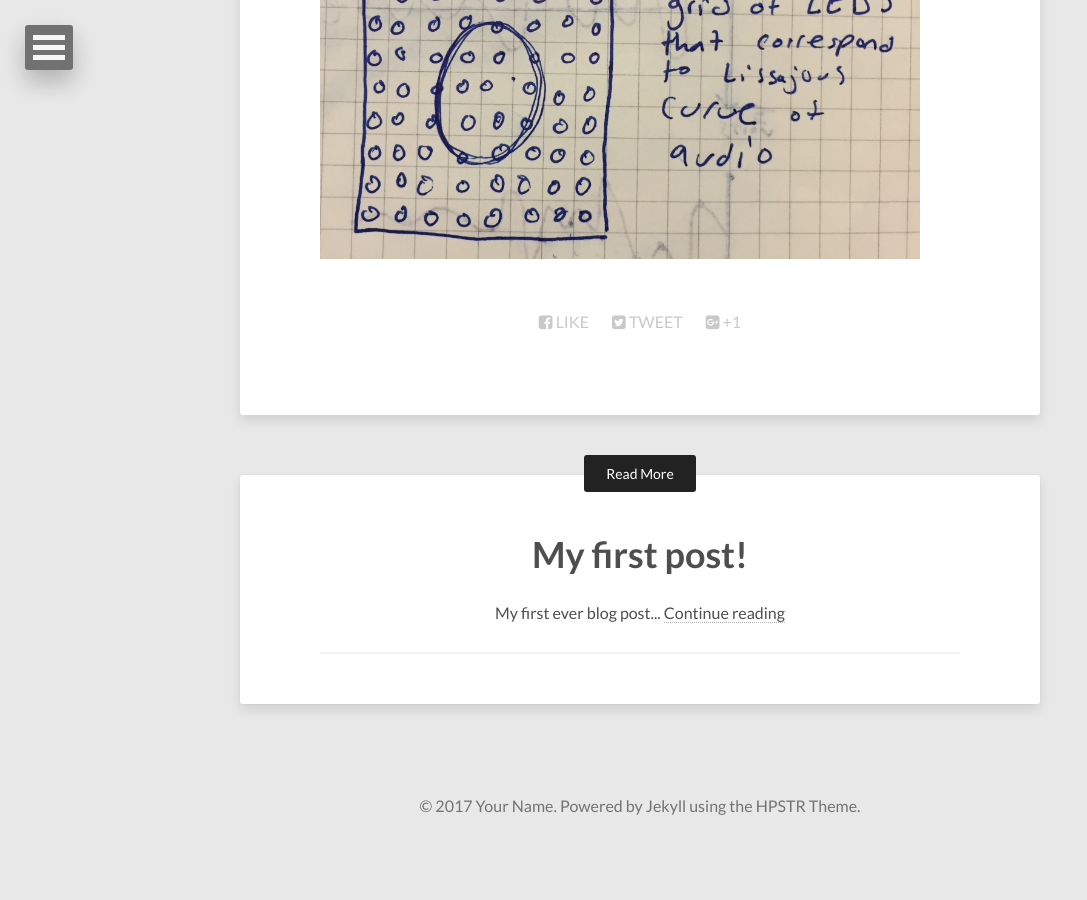
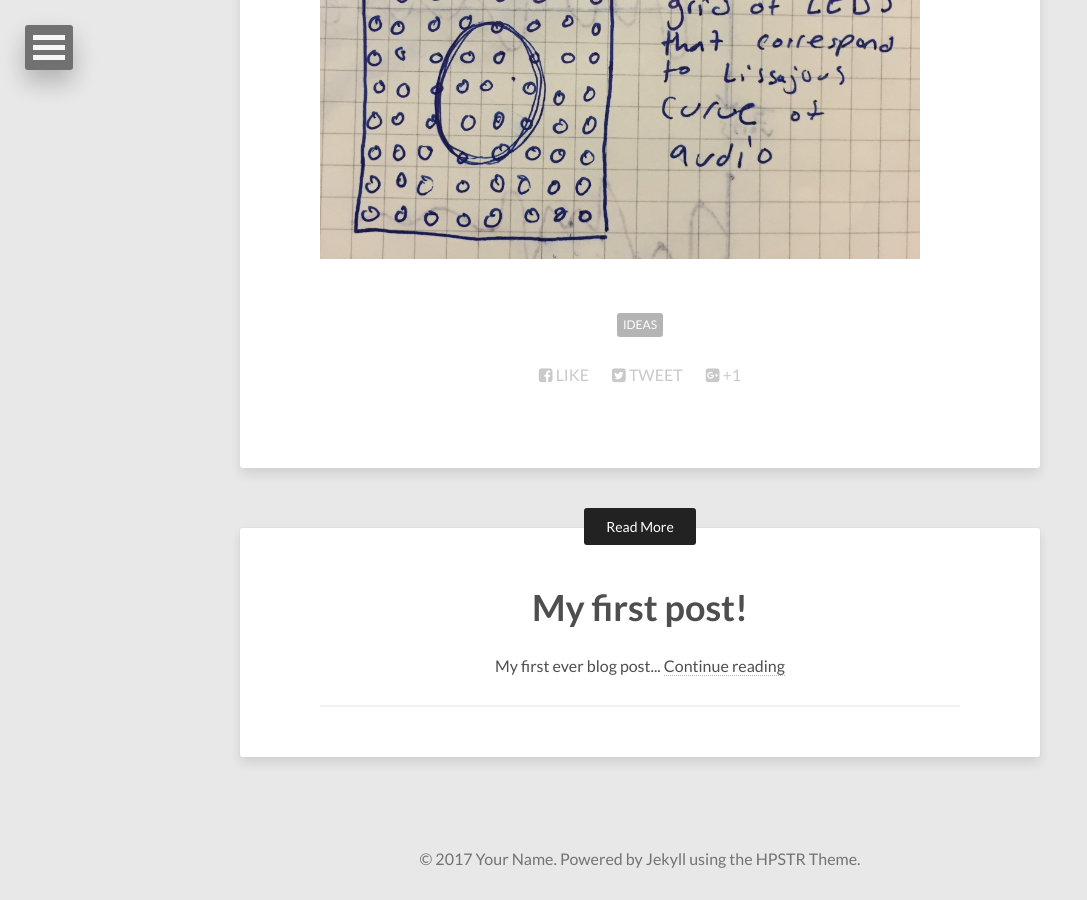
Before and after one commit to matthew-leon/matthew-leon.github.io, a Jekyll site: the page built from _posts/2017-01-30-idea-generator.md, in a window 1280 px wide and 900 px high, scrolled down 3691 px. Shown: the whole window, without its empty margins (0-1087 px from the left). Built offline with Jekyll 4.4.1, drawn with Linux system fonts in a browser that asks for light colours; nearby versions of some CDN libraries; before the commit the page ends 4538 px from its top, so only the background shows below that.

Commit message:
Update 2017-01-30-idea-generator.md

```diff
--- a/_posts/2017-01-30-idea-generator.md
+++ b/_posts/2017-01-30-idea-generator.md
@@ -1,9 +1,11 @@
 ---
 layout: post
 title:  "Idea Generator"
+description: "A few preliminary ideas."
 date:   2017-01-30 23:50:00
-categories: Ideas
-featured-img: /at_photos/photo13.jpg
+tags: [ideas]
+image:
+  [feature: /at_photos/photo13.jpg]
 ---
 A few ideas for new musical instruments:
 
```
